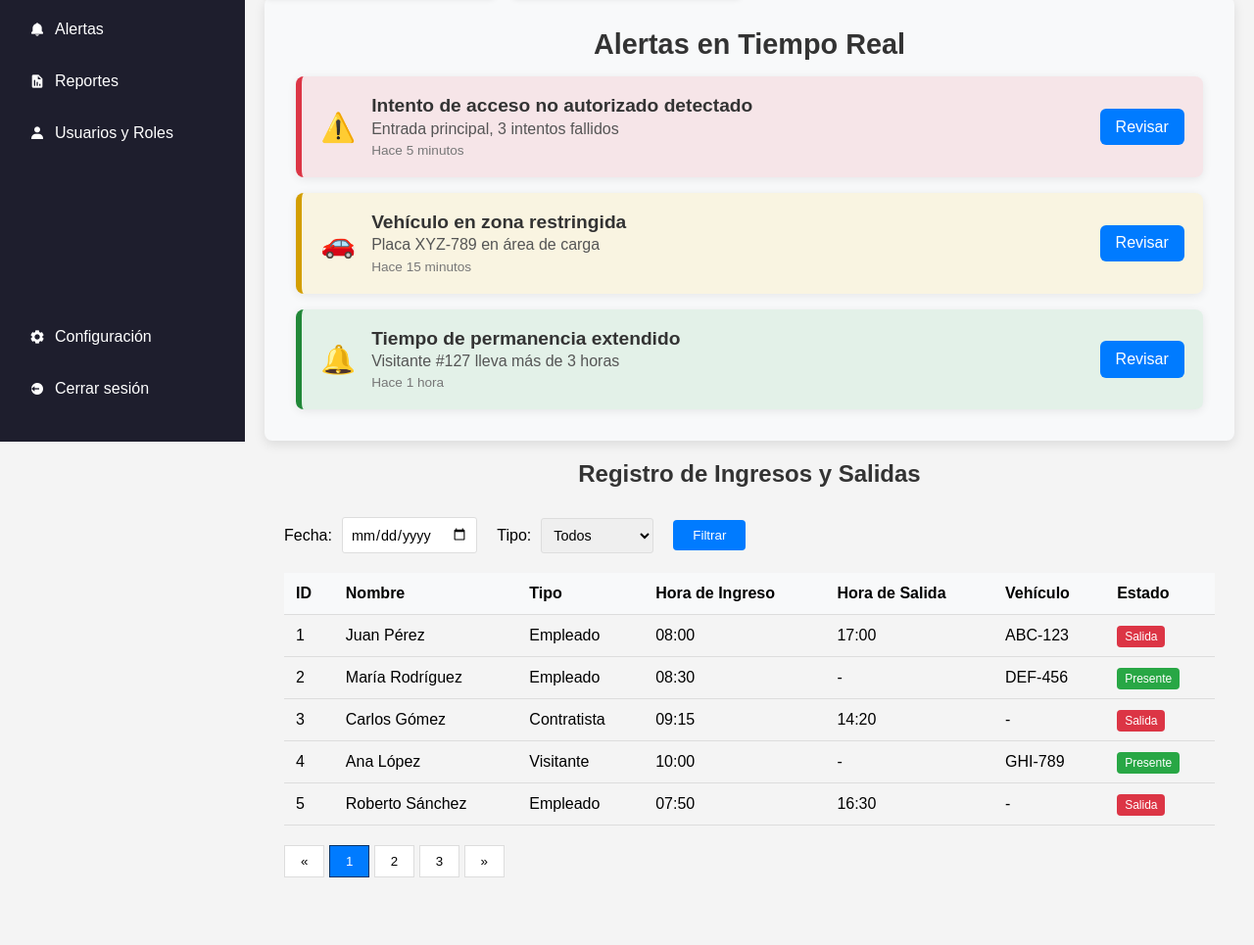
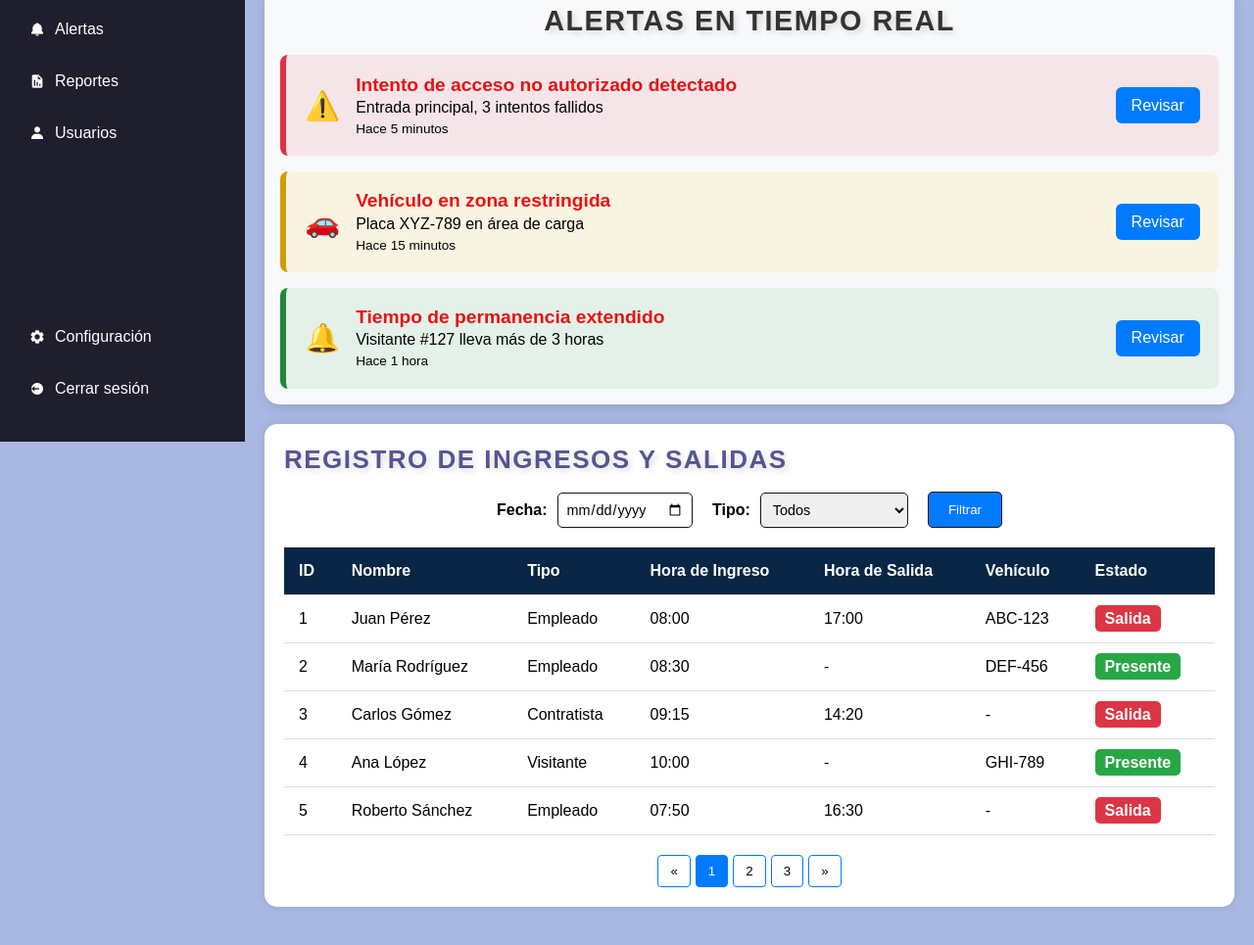
Before and after one commit to djeslava/p-gina-web, a plain HTML site: page WEB 0/dashboard.html in a window 1280 px wide. Shown: the part 349-1314 px from the top of the page at 98% size. Before the commit the page ends 1285 px from the top, so only its background shows below. Drawn offline with nearby package versions, Linux system fonts and the light colour scheme.

Commit message:
actualizacion del dashboard

```diff
--- a/WEB 0/assets/css/dashboard.css
+++ b/WEB 0/assets/css/dashboard.css
@@ -1,3 +1,4 @@
+
 /* Estilos generales */
 * {
     margin: 0;
@@ -7,10 +8,10 @@
 }
 body {
     display: flex;
-    background: #f4f4f4;
+    flex-direction: row;
+    background: #a9b8e2;
+    min-height: 100vh;
 }
-
-
 
 
 /* Barra lateral */
@@ -25,7 +26,6 @@ body {
     justify-content: space-between;
     padding: 20px;
 }
-
 #sidebar .brand {
     display: flex;
     align-items: center;
@@ -62,7 +62,6 @@ body {
 }
 
 
-
 /* Barra de navegación */
 nav {
     display: flex;
@@ -70,7 +69,7 @@ nav {
     align-items: center;
     background: white;
     padding: 15px;
-    box-shadow: 0px 0px 10px rgba(0, 0, 0, 0.1);
+    box-shadow: 0px 0px 10px rgba(223, 16, 16, 0.1);
 }
 nav .form-input {
     display: flex;
@@ -111,12 +110,13 @@ nav .notification .num {
 
 
 
+/* seccion del dashboard */
+.widgets {
 
-/* Estilos del dashboard */
-.widgets {
+    margin: 20px auto;
     display: grid;
     grid-template-columns: repeat(auto-fill, minmax(200px, 1fr));
-    gap: 1rem;
+    gap: 1.5rem;
 }
 .widget {
     background-color: white;
@@ -126,10 +126,12 @@ nav .notification .num {
     transition: transform 0.3s ease, box-shadow 0.3s ease;
     border-left: 3px solid var(--secondary-color);
 }
+
 .widget:hover {
-    transform: translateY(-3px);
-    box-shadow: 0 4px 12px rgba(0, 0, 0, 0.1);
+    transform: translateY(-5px);
+    box-shadow: 0 4px 8px rgba(0, 0, 0, 0.2);
 }
+
 .widget h3 {
     color: var(--dark-color);
     font-size: 0.9rem;
@@ -147,6 +149,19 @@ nav .notification .num {
     color: var(--secondary-color);
     margin: 0.5rem 0;
 }
+
+h2 {
+    color: #0a0c64ad;
+    font-size: 26px;
+    font-weight: 700;
+    margin-bottom: 16px;
+    text-transform: uppercase;
+    letter-spacing: 1.5px;
+    text-shadow: 3px 3px 6px rgba(0, 0, 0, 0.15);
+    line-height: 1.3;
+}
+
+
 input, select {
     padding: 0.5rem;
     border: 1px solid #ddd;
@@ -159,14 +174,21 @@ input, select {
 
 
 
-
-
 /* Estilos generales alertas */
+.alerta {
+    display: flex;
+    align-items: center;
+    justify-content: space-between;
+    padding: 1.2rem;
+    border-left: 6px solid;
+    border-radius: 8px;
+    background: #fff;
+}
 #alertas {
     font-family: 'Inter', sans-serif;
     background-color: #f8f9fa;
-    padding: 2rem;
-    border-radius: 8px;
+    padding: 1rem;
+    border-radius: 15px;
     box-shadow: 0 4px 12px rgba(0, 0, 0, 0.1);
 }
 #alertas h2 {
@@ -185,116 +207,96 @@ input, select {
     font-size: 1.8rem;
     margin-right: 1rem;
 }
-
 /* Información de la alerta */
 .alerta-info {
     flex: 1;
 }
-
 .alerta-info h4 {
     margin: 0;
     font-size: 1.2rem;
-    color: #333;
+    color: #e61212;
 }
-
 .alerta-info p {
     margin: 0.2rem 0;
     font-size: 1rem;
-    color: #555;
+    color: #020202;
+}
+.alerta-time {
+    font-size: 0.85rem;
+    color: #000000;
 }
 
-.alerta-time {
-    font-size: 0.85rem;
-    color: #777;
+/* tabla ingreso y salidas */
+#accesos {
+    background: #fff;
+    margin: 20px auto;
+    padding: 20px;
+    border-radius: 13px;
+    box-shadow: 0 0 10px rgba(0, 0, 0, 0.1);
+}
+
+
+/* Estilos para los filtros */
+.filtros {
+    display: flex;
+    justify-content: center;
+    gap: 20px;
+    margin-bottom: 20px;
+}
+.filtro {
+    display: flex;
+    align-items: center;
+    gap: 10px;
+    width: 200px;
+}
+.filtro input, .filtro select, .filtros button {
+    padding: 8px;
+    border: 1px solid #141414;
+    border-radius: 5px;
+}
+.filtro label {
+    font-weight: bold;
+
+}
+.filtros button {
+    padding: 10px 20px;
+    background-color: #007bff;
+    color: white;
+
+
+}
+.filtros button:hover {
+    background-color: #0d2c4d;
 }
 
 
 
 
 
-/* Estilos ingreso y salidas */
-.alerta {
-    display: flex;
-    align-items: center;
-    justify-content: space-between;
-    padding: 1.2rem;
-    border-left: 6px solid;
-    border-radius: 8px;
-    background: #fff;
-    box-shadow: 0 2px 10px rgba(0, 0, 0, 0.08);
-    transition: transform 0.2s ease-in-out, box-shadow 0.3s ease-in-out;
-}
-.alerta:hover {
-    transform: translateY(-2px);
-    box-shadow: 0 4px 14px rgba(0, 0, 0, 0.12);
-}
-.filtros {
-    display: flex;
-    gap: 20px;
-    margin-bottom: 20px;
-    align-items: center;
-}
-.filtro {
-    display: flex;
-    align-items: center;
-    gap: 10px;
-}
-section#accesos {
-    max-width: 1200px;
-    margin: 0 auto;
-    padding: 20px;
-    font-family: Arial, sans-serif;
-}
-section#accesos h2 {
-    text-align: center;
-    color: #333;
-    margin-bottom: 30px;
-}
 
-
-
-
-
-/* Estilos del botón filtrar */
-.filtros button {
-    padding: 8px 20px;
-    background-color: #007bff;
-    color: white;
-    border: none;
-    border-radius: 4px;
-    cursor: pointer;
-    transition: background-color 0.3s ease;
-}
-.filtros button:hover {
-    background-color: #0056b3;
-}
-
-
-
-
-
-/* Estilos de la tabla ingreso y salidas */
+/* Estilos para la tabla */
 table {
     width: 100%;
     border-collapse: collapse;
-    margin-bottom: 20px;
+    background: white;
 }
-th, td {
-    padding: 12px;
+table th, table td {
+    padding: 15px;
+    text-align: left;
     border-bottom: 1px solid #ddd;
-    text-align: left;
 }
-th {
-    background-color: #f8f9fa;
-    font-weight: bold;
+table th {
+    background-color: #092646;
+    color: white;
 }
 tr:hover {
-    background-color: #f9f9f9;
+    background-color: #92cedd;
 }
+/* Estilos para los estados */
 .estado {
-    padding: 4px 8px;
-    border-radius: 4px;
-    font-size: 12px;
+    padding: 5px 10px;
+    border-radius: 5px;
+    font-weight: bold;
 }
 .estado-activo {
     background-color: #28a745;
@@ -304,22 +306,31 @@ tr:hover {
     background-color: #dc3545;
     color: white;
 }
+
+/* Estilos para la paginación */
+.pagination {
+    display: flex;
+    justify-content: center;
+    margin-top: 20px;
+    gap: 5px;
+}
+
 .pagination button {
-    padding: 8px 16px;
-    border: 1px solid #ddd;
+    padding: 8px 12px;
+    border: 1px solid #007bff;
     background-color: white;
     cursor: pointer;
-    transition: all 0.3s ease;
+    border-radius: 4px;
 }
-.pagination button:hover:not(.active) {
-    background-color: #007bff;
-    color: white;
-    border-color: #007bff;
-}
+
 .pagination button.active {
     background-color: #007bff;
     color: white;
-    border-color: #043264;
+}
+
+.pagination button:hover {
+    background-color: #0056b3;
+    color: white;
 }
 
 
@@ -343,18 +354,15 @@ tr:hover {
 }
 
 
-
 /* Estilos colores de alerta */
 .alerta-high {
     background: rgba(220, 53, 69, 0.1);
     color: #dc3545;
 }
-
 .alerta-medium {
     background: rgba(255, 193, 7, 0.1);
     color: #d39e00;
 }
-
 .alerta-low {
     background: rgba(40, 167, 69, 0.1);
     color: #218838;
--- a/WEB 0/dashboard.html
+++ b/WEB 0/dashboard.html
@@ -25,25 +25,15 @@
 			<li><a href="dashboard/monitoreo/monitoreo.html"><i class='bx bxs-cctv'></i><span class="text">Monitoreo</span></a></li>
 			<li><a href="dashboard/alertas/alertas.html"><i class='bx bxs-bell'></i><span class="text">Alertas</span></a></li>
 			<li><a href="dashboard/reportes/reportes.html"><i class='bx bxs-report'></i><span class="text">Reportes</span></a></li>
-			<li><a href="dashboard/usuarios/usuarios.html"><i class='bx bxs-user'></i><span class="text">Usuarios y Roles</span></a></li>
+			<li><a href="dashboard/usuarios/usuarios.html"><i class='bx bxs-user'></i><span class="text">Usuarios</span></a></li>
 		</ul>
 		<ul class="side-menu">
 			<li><a href="configuracion.html"><i class='bx bxs-cog'></i><span class="text">Configuración</span></a></li>
 			<li><a href="#" class="logout"><i class='bx bxs-log-out-circle'></i><span class="text">Cerrar sesión</span></a></li>
 		</ul>
 	</section>
-
 	<!-- CONTENIDO PRINCIPAL -->
 	<section id="content">
-		<!-- BARRA DE NAVEGACIÓN -->
-		<nav>
-			<form action="#">
-				<label for="search"><input type="search" id="search" placeholder="Buscar..."></label>
-			</form>
-			<input type="checkbox" id="switch-mode" hidden>
-			<label for="switch-mode" class="switch-mode"></label>
-			<i class='bx bxs-bell'></i>
-		</nav>
 
 		<!-- SECCIÓN DASHBOARD -->
 		<section id="dashboard">
@@ -90,6 +80,7 @@
 				</div>
 			</div>
 		</section>
+		<!-- ingresos y  salidad -->
 		<section id="accesos">
             <h2>Registro de Ingresos y Salidas</h2>
             <div class="filtros">
@@ -177,7 +168,6 @@
             </div>
         </section>
 	</section>
-
 	<script src="assets/js/dashboard.js"></script>
 </body>
 </html>
```
